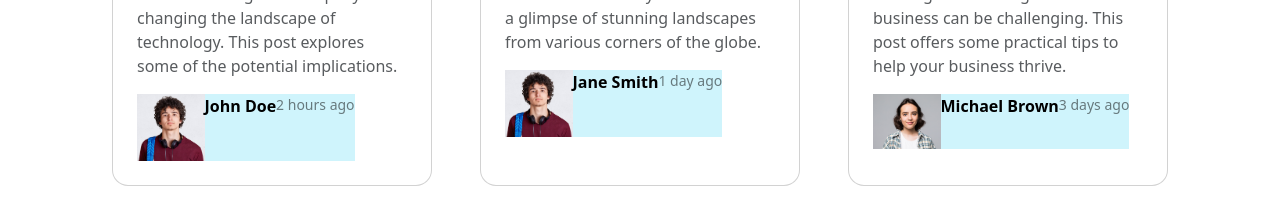
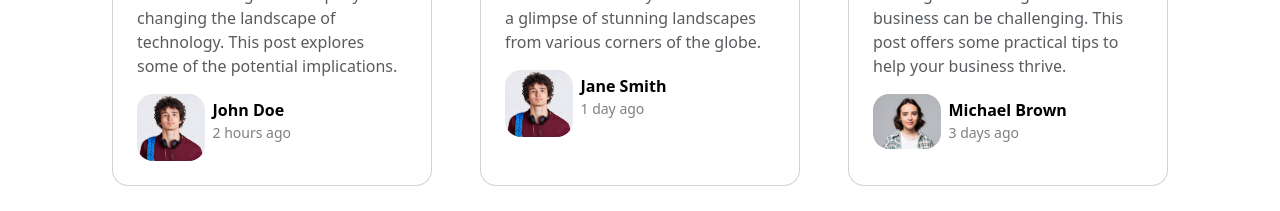
Before and after one commit to callmeVineeth/Blogger.com, a React (Create React App) app: page / in a window 1280 px wide. Shown: the part 406-617 px from the top of the page. Built offline with nearby package versions, Linux system fonts and the light colour scheme.

Commit message:
Author details changed

```diff
--- a/src/Components/PostAuthor.jsx
+++ b/src/Components/PostAuthor.jsx
@@ -4,15 +4,15 @@ import { Link } from 'react-router-dom'
 function PostAuthor({avathar, authorName, upload_time}) {
   return (
     <Link to={'/posts/users/'}  className=' text-decoration-none text-black'>
-      <section className='d-flex flex-row align-content-center
+      <section className='d-flex flex-row gap-2 align-content-center
      justify-content-start'>
           <div className=' w-25'>
-              <img src={avathar} alt='AuthorImage' className='' style={{ width: '100%'}}/>
+              <img src={avathar} alt='AuthorImage' className=' rounded-4' style={{ width: '100%'}}/>
 
           </div>
-          <section className=' w-auto bg-info-subtle d-flex '>
-            <strong className=' text-opacity-75'> {authorName}</strong> <br/>
-            <small className=' opacity-50'>{upload_time}</small>
+          <section className=' w-auto d-flex flex-column mt-1 '>
+            <strong className=' text-opacity-75'> {authorName}</strong>
+            <small className='  opacity-50'>{upload_time}</small>
           </section>
       </section>
     </Link>
```
